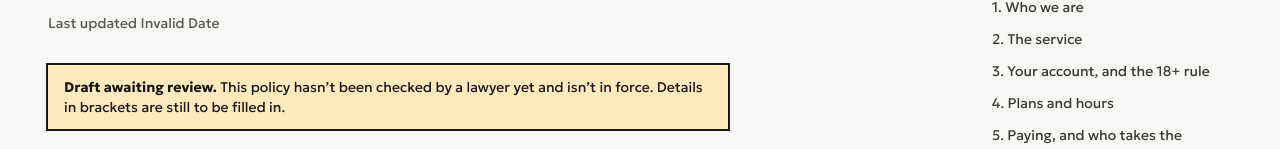
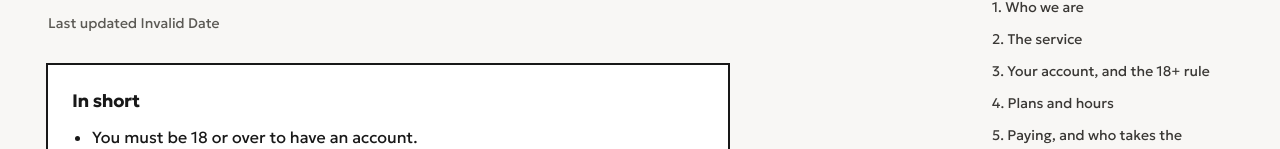
Before and after one commit to cubepals/cubepals, a Next.js app in the folder apps/web/: page /legal/terms in a window 1280 px wide. Shown: the part 139-288 px from the top of the page. Built offline with nearby package versions, Linux system fonts and the light colour scheme; no server answers; what @blockly/contracts would draw is missing.

Commit message:
Put the policies in force under Saudi Arabian law
The policies no longer open with a draft notice, and the Terms are
governed by the laws of the Kingdom of Saudi Arabia, the last detail
they left in brackets. Consumers keep their own country's mandatory
protections, as the Terms already say.

```diff
--- a/apps/web/src/app/(public)/legal/[policy]/page.tsx
+++ b/apps/web/src/app/(public)/legal/[policy]/page.tsx
@@ -7,7 +7,6 @@ import { TERMS_VERSION } from '@blockly/contracts'
 import type { Metadata } from 'next'
 import { notFound } from 'next/navigation'
 import styles from '../../../../legal/legal.module.css'
-import { DRAFT } from '../../../../legal/operator'
 import { hrefOf, POLICIES, policyAt } from '../../../../legal/policies'
 import { Blocks, plain, Sentence } from '../../../../legal/prose'
 import { pageMetadata } from '../../../../lib/site'
@@ -42,12 +41,6 @@ export default async function PolicyPage({ params }: Params) {
           <h1 className="type-display-md">{policy.title}</h1>
           <p className={`type-body-sm ${styles.meta}`}>Last updated {dated}</p>
         </header>
-        {DRAFT && (
-          <p className={`type-body-sm ${styles.draft}`} role="note">
-            <strong>Draft awaiting review.</strong> This policy hasn’t been checked by a lawyer yet and isn’t
-            in force. Details in brackets are still to be filled in.
-          </p>
-        )}
         <section className={styles.summary} aria-labelledby="in-short">
           <h2 id="in-short" className="type-heading-sm">
             In short
--- a/apps/web/src/legal/legal.module.css
+++ b/apps/web/src/legal/legal.module.css
@@ -27,13 +27,6 @@
 
 .meta {
   color: var(--ink-subtle);
-}
-
-/* A draft says so before anything else is read. */
-.draft {
-  padding: var(--space-12) var(--space-16);
-  background: var(--status-online-soft);
-  box-shadow: 0 0 0 2px var(--border-strong);
 }
 
 .summary {
--- a/apps/web/src/legal/operator.ts
+++ b/apps/web/src/legal/operator.ts
@@ -32,7 +32,7 @@ export const OPERATOR: Operator = {
   playDomain: 'play.cubepals.com',
   name: 'The Cubepals Authors',
   country: 'Saudi Arabia',
-  law: null,
+  law: 'the laws of the Kingdom of Saudi Arabia',
   emailProvider: 'Resend',
   emailProviderWhere: 'Ireland, on Amazon Web Services. Resend is a US company.',
   emails: {
@@ -53,9 +53,3 @@ export const PLACEHOLDERS: Record<OwnerDetail, string> = {
 
 /** The details only the operator can give. */
 export type OwnerDetail = 'name' | 'country' | 'law' | 'emailProvider' | 'emailProviderWhere'
-
-/**
- * Whether the policies are still drafts. Every page says so at its top while this is true; it is
- * turned off once a lawyer has read them.
- */
-export const DRAFT = true
```
